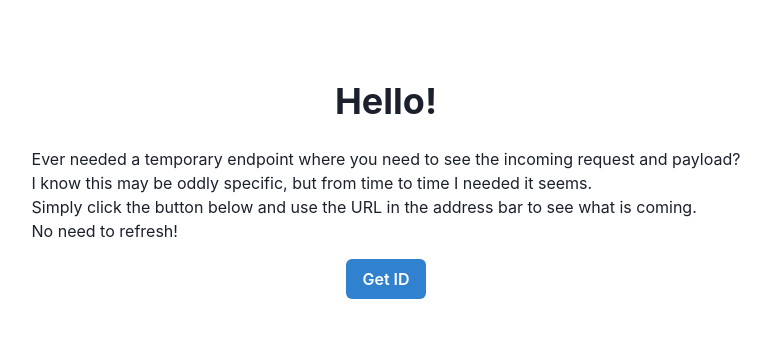
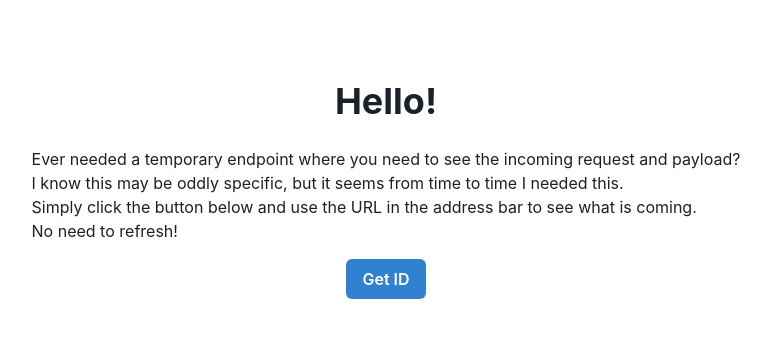
Before and after one commit to gokhanarkan/webhook_view, a Next.js app in the folder app/: page / in a window 1280 px wide. Shown: the top 338 px of the page, without its empty margins (254-1025 px from the left). Built offline with nearby package versions, Linux system fonts and the light colour scheme.

Commit message:
small improvements

```diff
--- a/app/pages/index.js
+++ b/app/pages/index.js
@@ -36,8 +36,8 @@ export default function Home() {
               incoming request and payload?
             </Text>
             <Text>
-              I know this may be oddly specific, but from time to time I needed
-              it seems.
+              I know this may be oddly specific, but it seems from time to time
+              I needed this.
             </Text>
             <Text>
               Simply click the button below and use the URL in the address bar
--- a/package.json
+++ b/package.json
@@ -18,7 +18,6 @@
     "cookie-parser": "^1.4.6",
     "cors": "^2.8.5",
     "express": "^4.18.1",
-    "helmet": "^5.1.0",
     "hpp": "^0.2.3",
     "nanoid": "^3.3.4",
     "xss-clean": "^0.1.1"
--- a/server.js
+++ b/server.js
@@ -1,7 +1,6 @@
 import path from "path";
 import express from "express";
 import cookieParser from "cookie-parser";
-import helmet from "helmet";
 import xss from "xss-clean";
 import hpp from "hpp";
 import cors from "cors";
@@ -13,7 +12,6 @@ const app = express();
 // Middlewares
 app.use(express.json());
 app.use(cookieParser());
-app.use(helmet());
 app.use(xss());
 app.use(hpp());
 app.use(cors());
```
Also changed, not shown: app/pages/[id].js (+4 -5 lines), events.js (+5 -3 lines), 1 other file (tests, documents, lock files or other folders).
